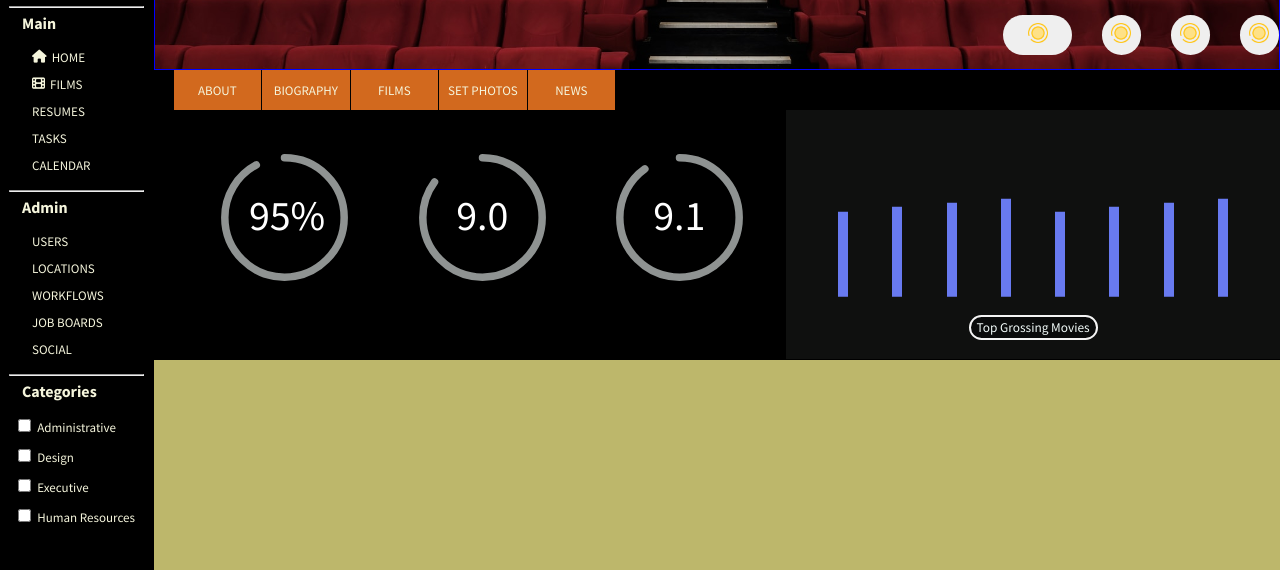
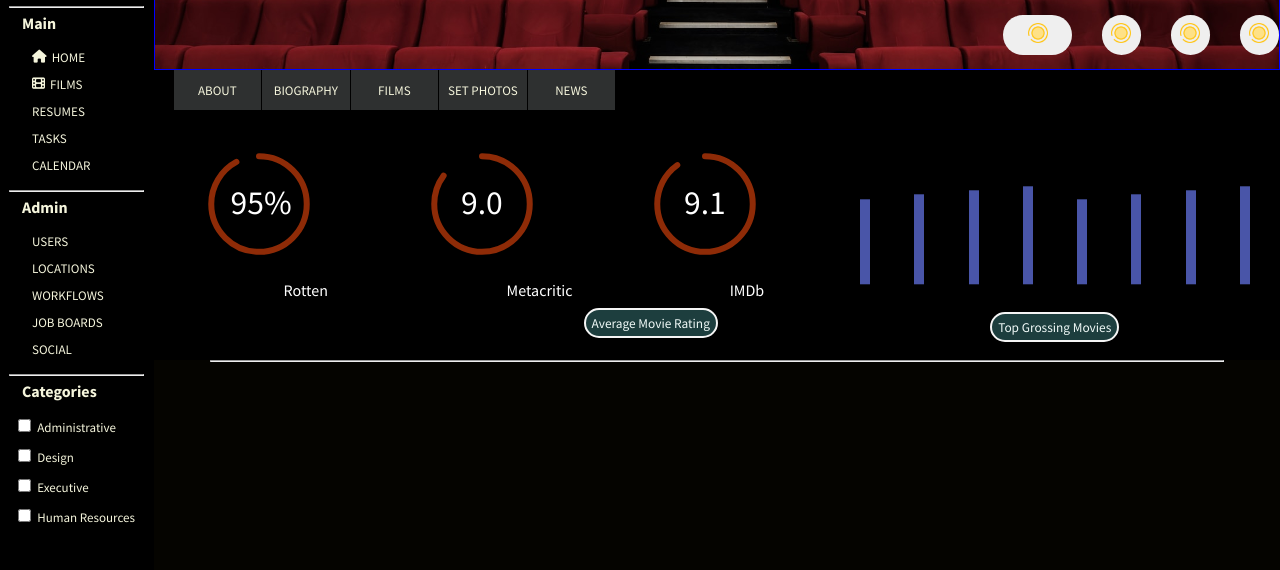
Before and after one commit to banjaminh/Static-Comp, a plain HTML site: page index.html in a window 1280 px wide. Shown: the part 230-800 px from the top of the page. Drawn offline with Linux system fonts and the light colour scheme.

Commit message:
Styling: touch up graph section and add info table section

```diff
--- a/index.html
+++ b/index.html
@@ -118,7 +118,9 @@
                     </ul>
                 </nav>
                 <section class="graph-section">
+                    <div class="circle-graph-section">
                         <div class="circle-graphs">
+                            <div class="graph-container">
                             <svg viewBox="0 0 40 40" class="circle-graph">
                                 <path class="circle"
                                 stroke-dasharray="92, 100"
@@ -128,6 +130,9 @@
                                 />
                                 <text x="8.5" y="21.35" class="percentage" style="font-size: .7em; fill: white;">95%</text>
                             </svg>
+                            <div class="graph-text">Rotten</div>
+                            </div>
+                            <div class="graph-container">
                             <svg viewBox="0 0 40 40" class="circle-graph">
                                 <path class="circle"
                                 stroke-dasharray="85, 100"
@@ -137,6 +142,9 @@
                                 />
                                 <text x="11" y="21.35" class="percentage" style="font-size: .7em; fill: white;">9.0</text>
                             </svg>
+                            <div class="graph-text">Metacritic</div>
+                            </div>
+                            <div class="graph-container">
                             <svg viewBox="0 0 40 40" class="circle-graph">
                                 <path class="circle"
                                 stroke-dasharray="90, 100"
@@ -146,6 +154,17 @@
                                 />
                                 <text x="11" y="21.35" class="percentage" style="font-size: .7em; fill: white;">9.1</text>
                             </svg>
+                            <div class="graph-text">IMDb</div>
+                            </div>
+                        </div>
+                        <!-- <div class="circle-labels">
+                            <p class="circle-graph-labels-left">Rotten</p>
+                            <p class="circle-graph-labels-middle">Metacritic</p>
+                            <p class="circle-graph-labels-right">IMDb</p>
+                        </div> -->
+                        <div class="circle-button-section">
+                            <button type="button" class="circle-bottom">Average Movie Rating</button>
+                        </div>
                     </div>
                     <div class="bar-graph-section">
                         <div class="bar-graph">
@@ -161,8 +180,11 @@
                         <div class="bar-label">
                             <button type="button" class="bar-bottom">Top Grossing Movies</button>
                         </div>
+                    </div>
+                </section>
+                <hr>
+                <section class="about-section">
 
-                    </div>
                 </section>
             </section>
         </main>
--- a/styles.css
+++ b/styles.css
@@ -216,7 +216,7 @@ label{
     display: flex;
     justify-content: center;
     align-items: center;
-    background-color: chocolate;
+    background-color: rgba(230, 237, 238, 0.2);
     height:100%;
     width: 8%;
     margin-left: 0px;
@@ -224,7 +224,7 @@ label{
 }
 
 .info-page{
-    background-color: darkkhaki;
+    background-color: rgb(5, 4, 0);
 }
 
 .graph-section{
@@ -242,23 +242,28 @@ label{
 }
 
 .circle {
-    stroke: rgba(239, 245, 244, 0.6);
+    stroke: rgba(237, 73, 13, 0.6);
     fill: none;
     stroke-width: 2;
     stroke-linecap: round;
 }
 
+.circle-graph-section{
+    display: flex;
+    flex-direction: column;
+    width: 60%;
+    height: 90%;
+}
 .circle-graphs{
     margin-top:30px;
-    width: 60%;
+    width: 100%;
     display: flex;
-    margin-left: 40px;
     height: 75%;
 }
 
 .bar-graph-section{
-    width: 50%;
-    background-color: rgb(15, 16, 15);
+    width: 40%;
+    background-color: black;
     height: 100%;
   }
 
@@ -266,13 +271,13 @@ label{
     display: flex;
     justify-content: space-between;
     width: 400px;
-    height: 75%;
+    height: 70%;
     margin: 0 auto;
     transform: scaleY(-1);
 }
 .bar{
     width: 10px;
-    background-color: #687af0;
+    background-color: rgba(104, 122, 240, .7);
     margin: 0 5px;
     transform: scaleY(-1);
 }
@@ -280,17 +285,69 @@ label{
     display: flex;
     justify-content: center;
     padding-bottom: 20px;
-    margin-top: 10px;
+    margin-top: 20px;
 }
 
 .bar-bottom{
     margin-top: 8px;
-    height: 25px;
+    height: 30px;
     display: flex;
     justify-content: center;
     align-items: center;
-    background-color: rgba(8, 9, 9, 0.6);
+    background-color: rgba(49, 104, 104, 0.6);
     color:rgb(241, 250, 248);
     border-radius: 32px;
     border: 2px solid whitesmoke;
 }
+
+.circle-graph-labels-left{
+    color:white;
+    margin-left: 110px;
+}
+
+.circle-graph-labels-middle{
+    color:white;
+    margin-left: 170px;
+}
+.circle-graph-labels-right{
+    color:white;
+    margin-left: 177px;
+}
+
+.circle-labels{
+    display: flex;
+    height: 18%;
+    margin-bottom: 5px;
+}
+
+.circle-button-section{
+    display: flex;
+    margin-left: 430px;
+}
+.circle-bottom{
+    margin-top: 8px;
+    height: 30px;
+    display: flex;
+    justify-content: center;
+    align-items: center;
+    background-color: rgba(49, 104, 104, 0.6);
+    color:rgb(241, 250, 248);
+    border-radius: 32px;
+    border: 2px solid whitesmoke;
+}
+
+.graph-container{
+    width: 33%;
+}
+
+.graph-text{
+    color: white;
+    margin-left: 130px;
+}
+
+
+
+.circle-graphs .graph-container svg{
+    width: 120px;
+    height: 120px;
+}
```
Lines whose indentation alone changed are shown as unchanged.
